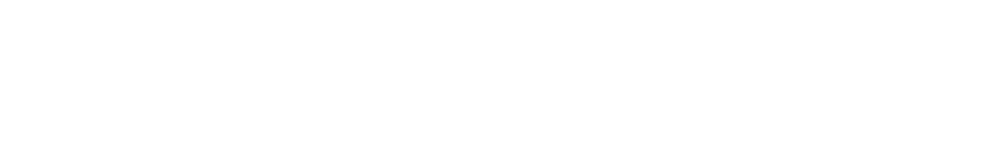
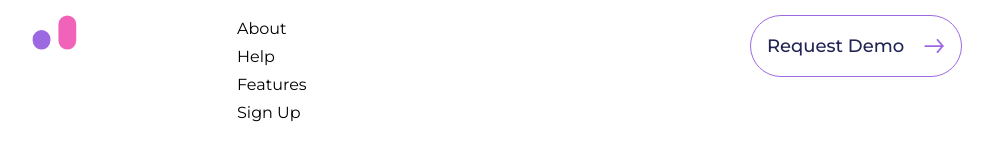
Before and after one commit to Snilax/practice, a website: page src/index.html in a window 1280 px wide. Shown: the whole page, without its empty margins (8-1001 px from the left). Drawn offline with nearby package versions, Linux system fonts and the light colour scheme; files that its build step writes are made by us from their sources.

Commit message:
structure

```diff
--- a/src/css/header/_header.scss
+++ b/src/css/header/_header.scss
@@ -0,0 +1,19 @@
+@include grid();
+
+.header-logo {
+    width: 45px;
+    height: 35px;
+}
+
+.header-menu {
+
+    // .header-menu__item
+
+    &__item {}
+
+    // .header-menu__link
+
+    &__link {}
+}
+
+.header-btn {}
--- a/src/css/style.scss
+++ b/src/css/style.scss
@@ -1,3 +1,4 @@
+@use 'sass:math';
 @import "./reset";
 @import "./variables";
 @import "./extend";
--- a/src/header/_header.html
+++ b/src/header/_header.html
@@ -1,3 +1,34 @@
 <header class="header">
+    <div class="container">
+        <div class="row">
+            <div class="col-2">
+                <img class="header-logo" src="../images/logo.svg" alt="logo">
+            </div>
+            <nav class="col-5">
+                <ul class="header-menu">
+                    <li class="header-menu__item"><a class="header-menu__link" href="#">About</a></li>
+                    <li class="header-menu__item"><a class="header-menu__link" href="#">Help</a></li>
+                    <li class="header-menu__item"><a class="header-menu__link" href="#">Features</a></li>
+                    <li class="header-menu__item"><a class="header-menu__link" href="#">Sign Up</a></li>
+                </ul>
+            </nav>
+            <div class="col-5">
+                <a class="header-btn btn btn-primary" href="#">Request Demo
+                    <svg class="btn-icon">
+                        <use xlink:href="#btn-arrow"></use>
+                    </svg>
+                </a>
+            </div>
+        </div>
+    </div>
 
+    <svg class="arrow" xmlns="http://www.w3.org/2000/svg" width="22" height="16">
+        <symbol id="btn-arrow" viewBox="0 0 22 16">
+            <g id="arrow">
+                <path id="Polygon 1" d="M15 15L21 8L15 1" stroke-width="2" stroke-linecap="round" fill="none"
+                    stroke-linejoin="round" />
+                <path id="Vector 74" d="M21 8H1" stroke-width="2" stroke-linecap="round" stroke-linejoin="round" />
+            </g>
+        </symbol>
+    </svg>
 </header>
```
